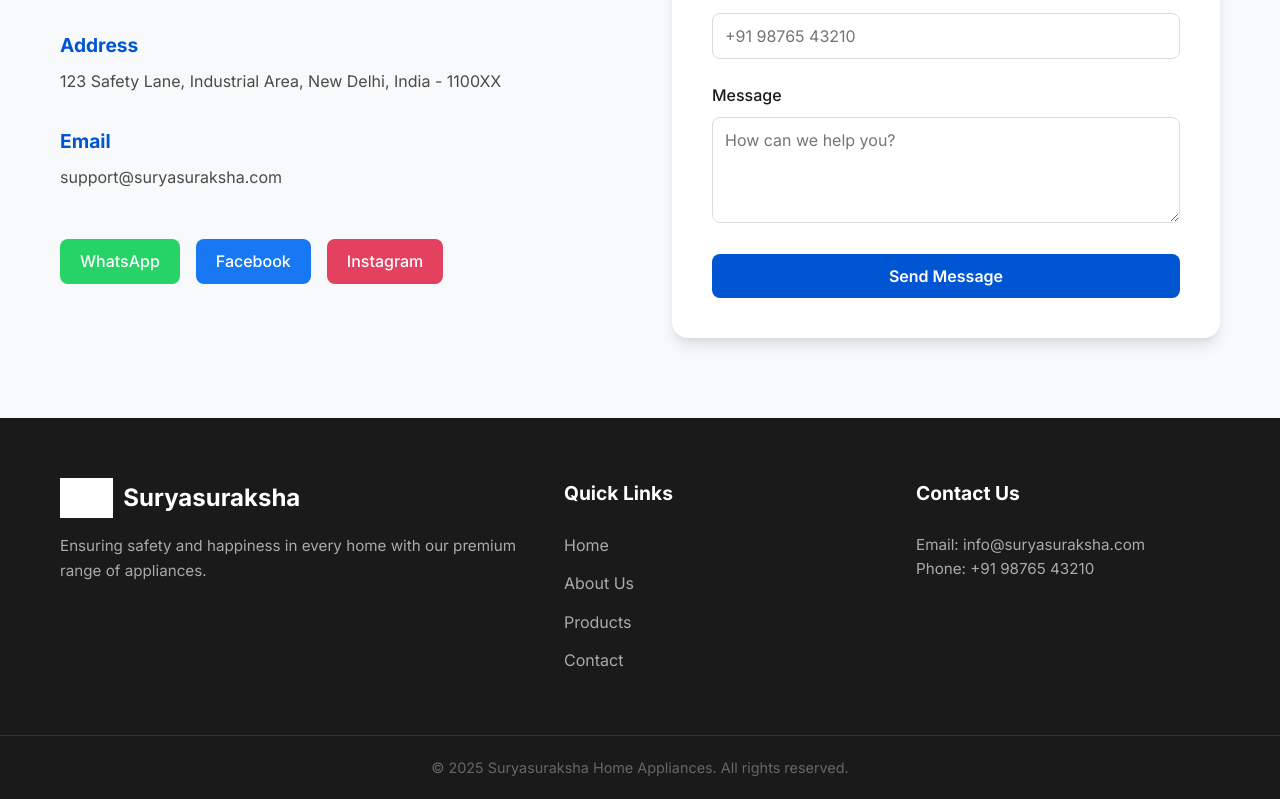
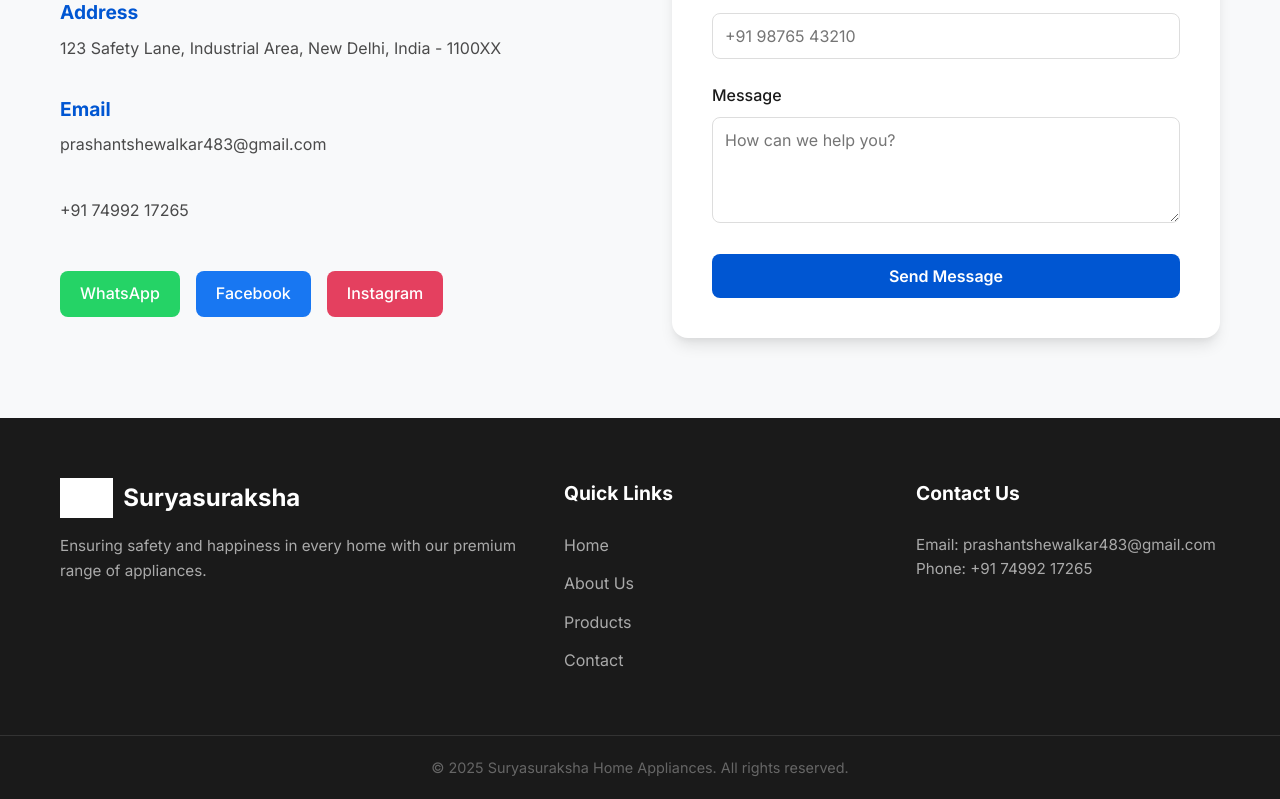
Before and after one commit to s0nxt/Surya-Suraksha, a React (Vite) app: page / in a window 1280 px wide. Shown: the part 3910-4709 px from the top of the page. Built offline with nearby package versions, Linux system fonts and the light colour scheme; grey boxes are pictures that could not be loaded.

Commit message:
Add multi-language support, experience stats, and update contact info

```diff
--- a/src/components/Contact.jsx
+++ b/src/components/Contact.jsx
@@ -46,11 +46,16 @@ const Contact = () => {
 
           <div className="info-item">
             <h4>{t.contact.email}</h4>
-            <p>support@suryasuraksha.com</p>
+            <p>prashantshewalkar483@gmail.com</p>
+          </div>
+
+          <div className="info-item">
+            <h4>{t.contact.phone}</h4>
+            <p>+91 74992 17265</p>
           </div>
 
           <div className="social-links">
-            <a href="https://wa.me/919876543210" target="_blank" rel="noopener noreferrer" className="social-btn whatsapp">
+            <a href="https://wa.me/917499217265" target="_blank" rel="noopener noreferrer" className="social-btn whatsapp">
               WhatsApp
             </a>
             <a href="https://facebook.com" target="_blank" rel="noopener noreferrer" className="social-btn facebook">
--- a/src/components/Footer.jsx
+++ b/src/components/Footer.jsx
@@ -28,8 +28,8 @@ const Footer = () => {
 
         <div className="footer-col contact-col">
           <h4>{t.footer.contactUs}</h4>
-          <p>Email: info@suryasuraksha.com</p>
-          <p>Phone: +91 98765 43210</p>
+          <p>Email: prashantshewalkar483@gmail.com</p>
+          <p>Phone: +91 74992 17265</p>
           <div className="footer-socials">
              {/* Icons can be added here */}
           </div>
```
